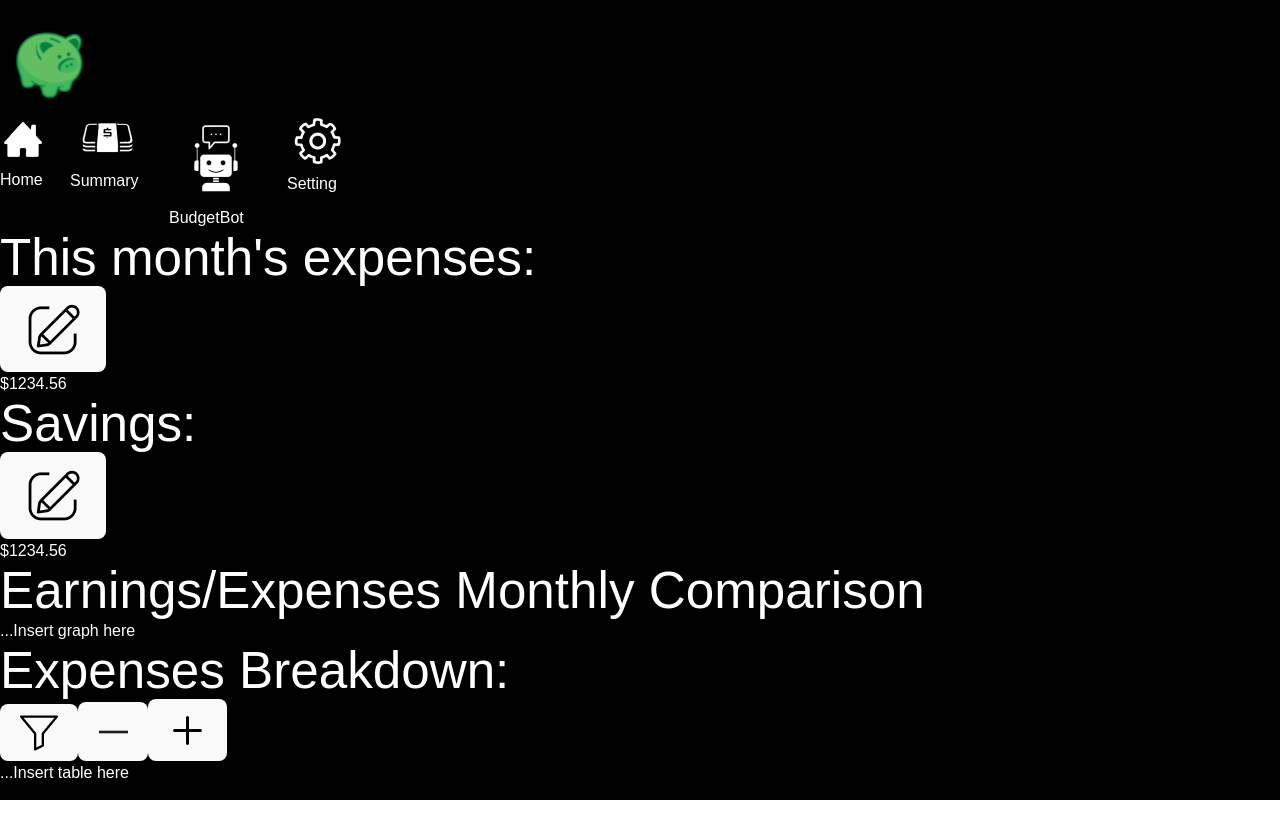
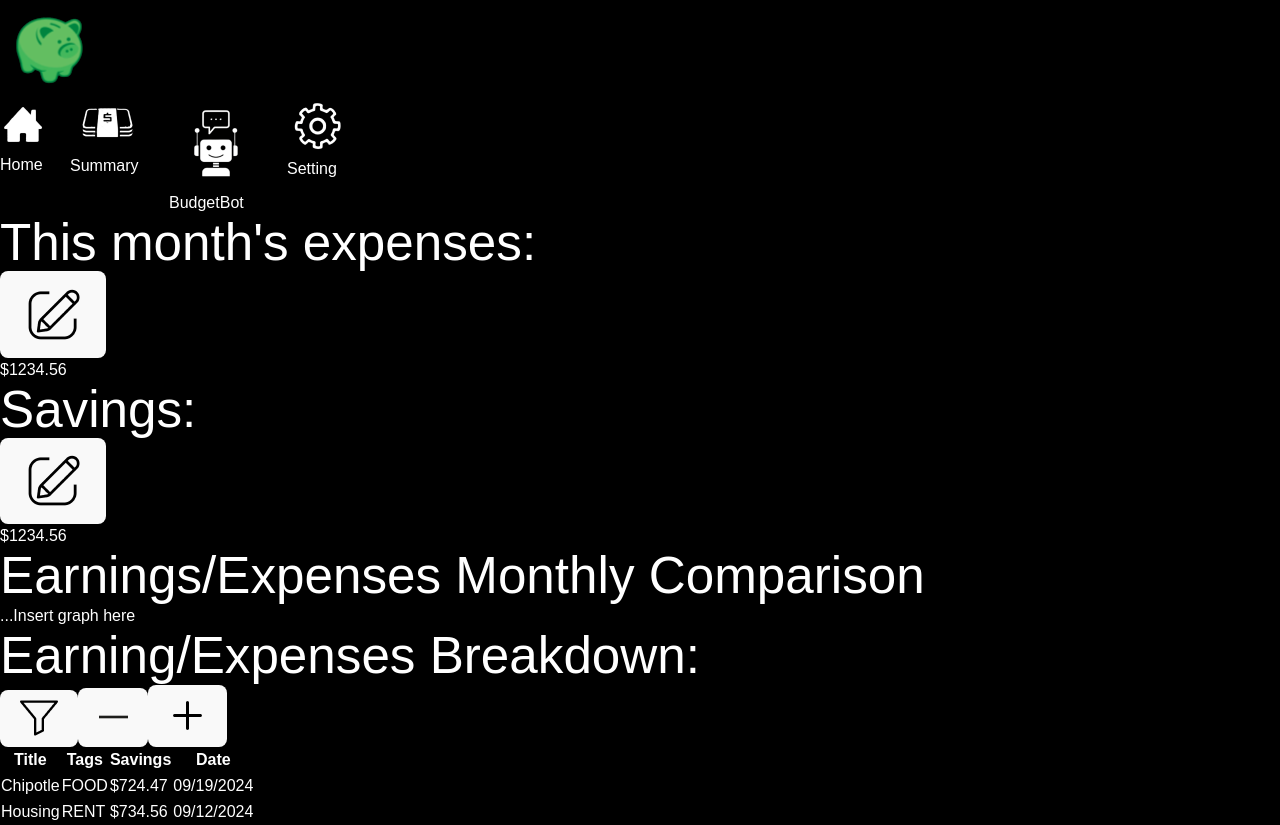
Before and after one commit to Aliuddink/CS4800-project-personal-finance-tracker, a React (Vite) app in the folder financeTracker/: page /summary in a window 1280 px wide. Before the commit the page ends 800 px from the top, so only its background shows below. Built offline with nearby package versions, Linux system fonts and the light colour scheme.

Commit message:
Fix styling inconsistency + add table layout & encapsulation

```diff
--- a/financeTracker/src/components/BreakdownCard.jsx
+++ b/financeTracker/src/components/BreakdownCard.jsx
@@ -1,8 +1,13 @@
 import React from "react";
 import CardButton from "../components/CardButton";
+import {TableHeader, TableRow, FilterDropdown} from "./TableComponents";
 
 export default function BreakdownCard() {
   const [isFilterOpen, setIsFilterOpen] = React.useState(false);
+  const [items, setItems] = React.useState([
+    { title: "Chipotle", tagName: "food", savings: "$724.47", date: "09/19/2024" },
+    { title: "Housing", tagName: "rent", savings: "$734.56", date: "09/12/2024" }
+  ]);
 
   const handleFilterClick = () => {
     setIsFilterOpen(!isFilterOpen);
@@ -21,14 +26,20 @@ export default function BreakdownCard() {
   const handleSortLogic = (type) => {
     if (type === 'newest') {
       console.log('Sorting by newest');
-      // Add sorting logic here
+      setItems(prevItems =>
+        [...prevItems].sort((a, b) => new Date(b.date) - new Date(a.date))
+      );
     } else if (type === 'oldest') {
       console.log('Sorting by oldest');
-      // Add sorting logic here
+      setItems(prevItems =>
+        [...prevItems].sort((a, b) => new Date(a.date) - new Date(b.date))
+      );
     }
     else if (type === 'alphabetically') {
       console.log('Sorting alphabetically');
-      // Add sorting logic here
+      setItems(prevItems =>
+        [...prevItems].sort((a, b) => a.title.localeCompare(b.title))
+      );
     }
 
     // Close filter dropdown
@@ -38,41 +49,49 @@ export default function BreakdownCard() {
   return (
     <div className={`p-4  h-[40vh] bg-white shadow-md rounded-md md:col-span-2`}>
       <div className="flex flex-col md:flex-row md:justify-between">
-        <h1 className="text-lg md:text-xl font-bold" id='card-header'>Expenses Breakdown:</h1>
+        <h1 className="text-lg md:text-xl font-bold" id='card-header'>Earning/Expenses Breakdown:</h1>
         <div className="relative flex" id="filter-icons">
           <CardButton onClick={handleFilterClick}>
             <img
               src="./summaryPage/filterIcon.png"
               alt="Filter Icon"
-              className="w-4 h-4 md:w-5 md:h-5"
+              className="w-4 h-4 object-contain flex-shrink-0"
             />
           </CardButton>
           <CardButton onClick={handleRemoveItemClick}>
             <img
               src="./summaryPage/removeItemIcon.png"
               alt="Remove Item Icon"
-              className="w-4 h-4 md:w-5 md:h-5"
+              className="w-4 h-4 object-contain flex-shrink-0"
             />
           </CardButton>
           <CardButton onClick={handleAddItemClick}>
             <img
               src="./summaryPage/addItemIcon.png"
               alt="Add Item Button"
-              className="w-4 h-4 md:w-5 md:h-5"
+              className="w-4 h-4 object-contain flex-shrink-0"
             />
           </CardButton>
-          { isFilterOpen && (
-            <div className="absolute mr-10 bg-white shadow-lg rounded p-2 z-10 text-center md:right-0">
-              <ul>
-                <li className="p-1 hover:bg-gray-200 cursor-pointer" onClick={() => handleSortLogic('newest')}>Newest</li>
-                <li className="p-1 hover:bg-gray-200 cursor-pointer" onClick={() => handleSortLogic('oldest')}>Oldest</li>
-                <li className="p-1 hover:bg-gray-200 cursor-pointer" onClick={() => handleSortLogic('alphabetically')}>Alphabetically</li>
-              </ul>
-            </div>
-          )}
+          { isFilterOpen && <FilterDropdown onSort={handleSortLogic} /> }
         </div>
       </div>
-      <div className="w-full h-full pt-2">...Insert table here</div>
+
+      {/* Table content */}
+      <table className="min-w-full divide-y divide-gray-200 mt-4">
+        <TableHeader />
+        <tbody className="bg-white divide-y divide-gray-200">
+          {items.map((item, index) => (
+            <TableRow
+              key={index}
+              title={item.title}
+              tagName={item.tagName}
+              tagColor={item.tagColor}
+              savings={item.savings}
+              date={item.date}
+            />
+          ))}
+        </tbody>
+      </table>
     </div>
   );
 }
--- a/financeTracker/src/components/ExpenseCard.jsx
+++ b/financeTracker/src/components/ExpenseCard.jsx
@@ -16,7 +16,7 @@ export default function ExpenseCard() {
           <img
             src="./summaryPage/editButton.png"
             alt="Edit Button"
-            className="h-7 w-7 md:h-10 md:w-10"
+            className="h-7 w-7 md:h-10 md:w-10 object-contain flex-shrink-0"
           />
         </CardButton>
       </div>
--- a/financeTracker/src/components/SavingCard.jsx
+++ b/financeTracker/src/components/SavingCard.jsx
@@ -8,7 +8,6 @@ export default function SavingCard() {
     console.log("Edit button clicked");
   };
 
-
   return (
     <div className={`p-4 bg-white shadow-md rounded-md h-[20vh]`}>
       <div className="items-center flex justify-between">
@@ -17,7 +16,7 @@ export default function SavingCard() {
           <img
             src="./summaryPage/editButton.png"
             alt="Edit Button"
-            className="h-7 w-7 md:h-10 md:w-10"
+            className="h-7 w-7 object-contain flex-shrink-0"
           />
         </CardButton>
       </div>
--- /dev/null
+++ b/financeTracker/src/components/TableComponents.jsx
@@ -0,0 +1,87 @@
+import React from 'react';
+
+// TableHeader Component
+export function TableHeader() {
+  return (
+    <thead>
+      <tr>
+        <th scope="col" className="px-6 py-3 text-left text-xs font-bold text-gray-800 tracking-wider">
+          Title
+        </th>
+        <th scope="col" className="px-6 py-3 text-left text-xs font-bold text-gray-800 tracking-wider">
+          Tags
+        </th>
+        <th scope="col" className="px-6 py-3 text-left text-xs font-bold text-gray-800 tracking-wider">
+          Savings
+        </th>
+        <th scope="col" className="px-6 py-3 text-left text-xs font-bold text-gray-800 tracking-wider">
+          Date
+        </th>
+      </tr>
+    </thead>
+  );
+}
+
+// TableRow Component
+// Usage: <TableRow title="Chipotle" tagName="food" savings="$724.47" date="09/19/2024" />
+export function TableRow({ title, tagName, savings, date }) {
+  return (
+    <tr>
+      <td className="px-6 py-4 whitespace-nowrap text-sm font-medium text-gray-800">
+        {title}
+      </td>
+      <td className="px-6 py-4 whitespace-nowrap text-sm text-gray-800">
+        <TableTag tagName={tagName} />
+      </td>
+      <td className="px-6 py-4 whitespace-nowrap text-sm text-gray-800">
+        {savings}
+      </td>
+      <td className="px-6 py-4 whitespace-nowrap text-sm text-gray-800">
+        {date}
+      </td>
+    </tr>
+  );
+}
+
+// FilterDropdown Component
+// Usage: <FilterDropdown onSort={handleSortLogic} />
+export function FilterDropdown({ onSort }) {
+  return (
+    <div className="absolute mr-10 bg-white shadow-lg rounded p-2 z-10 text-center md:right-0">
+      <ul>
+        <li className="p-1 hover:bg-gray-200 cursor-pointer" onClick={() => onSort('newest')}>
+          Newest
+        </li>
+        <li className="p-1 hover:bg-gray-200 cursor-pointer" onClick={() => onSort('oldest')}>
+          Oldest
+        </li>
+        <li className="p-1 hover:bg-gray-200 cursor-pointer" onClick={() => onSort('alphabetically')}>
+          Alphabetically
+        </li>
+      </ul>
+    </div>
+  );
+}
+
+// TableTag Component
+// Usage: <TableTag tagName="food" />
+export function TableTag({ tagName }) {
+    let color = '';
+    switch (tagName.toUpperCase()) {
+        case 'FOOD':
+            color = 'bg-cyan-400';
+            break;
+        case 'RENT':
+            color = 'bg-amber-500';
+            break;
+        // Add more tag colors here
+        default:
+            color = 'bg-gray-400';
+    }
+
+    return (
+        <div className={`text-center py-0.5 px-2 md:px-6 text-black ${color}`}>
+            {tagName.toUpperCase()}
+        </div>
+    );
+}
```
